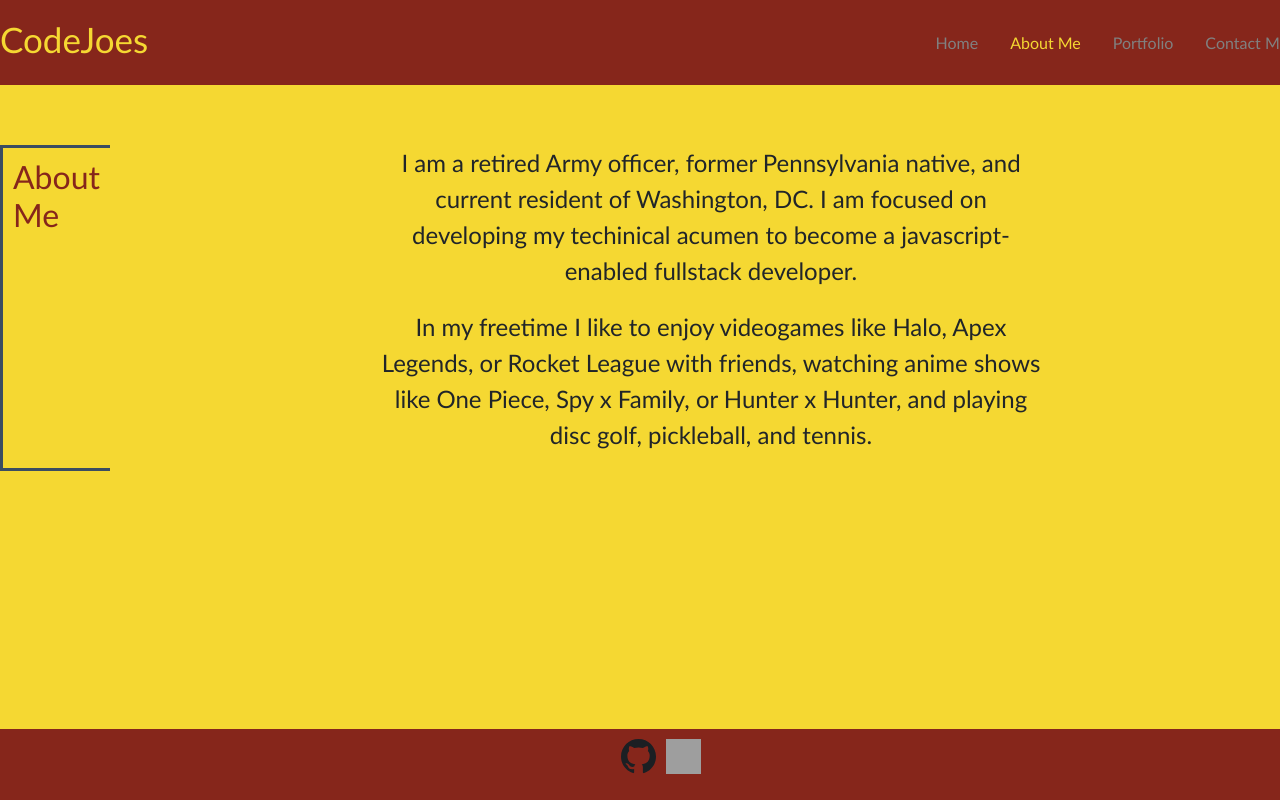
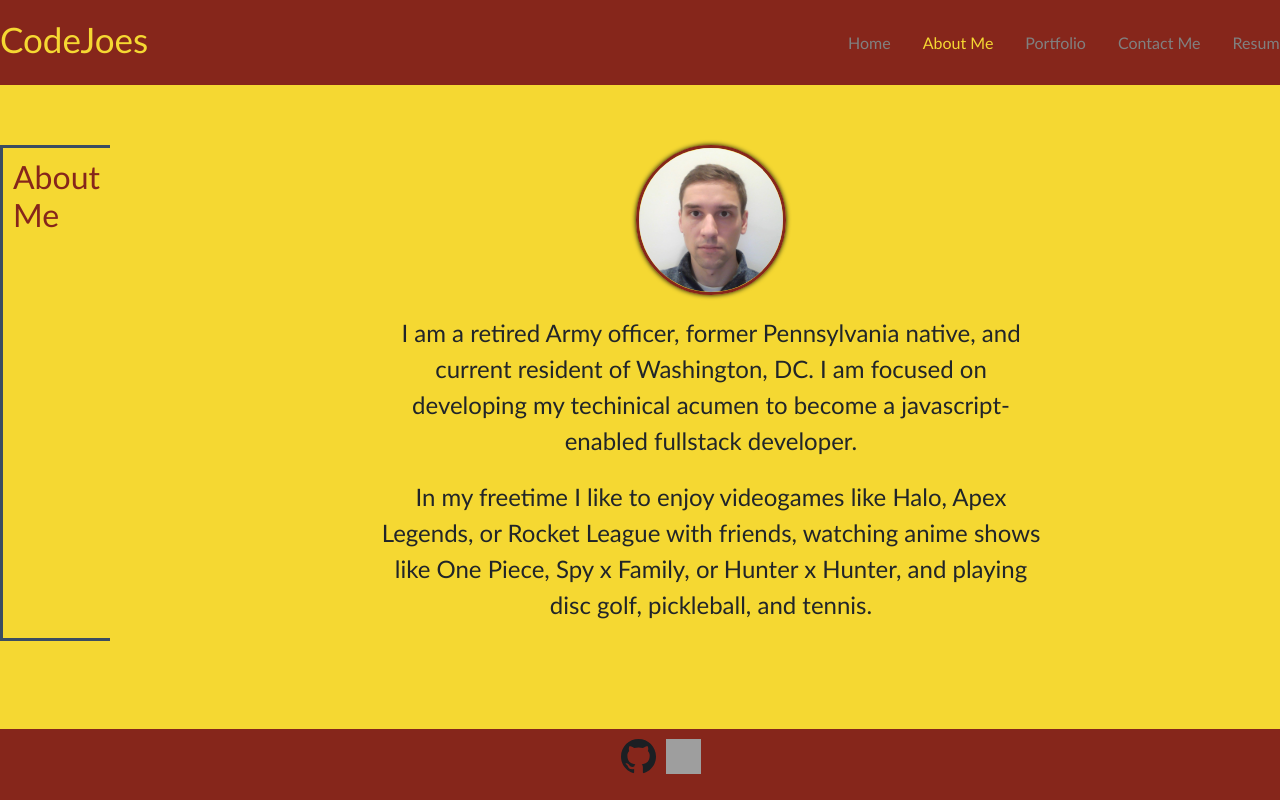
Before and after one commit to codejoes/react-portfolio, a React (Create React App) app: page /about in a window 1280 px wide. Shown: the top 800 px of the page. Built offline with nearby package versions, Linux system fonts and the light colour scheme; grey boxes are pictures that could not be loaded.

Commit message:
add profile photo, add resume tab

```diff
--- a/src/App.css
+++ b/src/App.css
@@ -160,6 +160,14 @@ article {
   font-size: 24px;
 }
 
+.about-me ul li img {
+  height: 150px;
+  width: 150px;
+  border-radius: 50%;
+  border: solid 3px var(--brick-red);
+  box-shadow: 0px 0px 5px black;
+}
+
 .work {
   display: flex;
   padding-bottom: 50px;
@@ -270,10 +278,6 @@ footer img:hover {
   opacity: .5;
 }
 
-.special-link {
-  font-family: Impact, Haettenschweiler, 'Arial Narrow Bold', sans-serif;
-}
-
 /* Ensures Screen Readability At Less Than 768px */
 
 @media screen and (max-width: 768px) {
--- a/src/components/Navbar.js
+++ b/src/components/Navbar.js
@@ -19,6 +19,9 @@ const Navbar = () => {
           <NavLink to="/contact" activeStyle>
             Contact Me
           </NavLink>
+          <NavLink to="/resume" activeStyle>
+            Resume
+          </NavLink>
         </NavMenu>
       </Nav>
     </>
--- a/src/pages/About.js
+++ b/src/pages/About.js
@@ -6,6 +6,9 @@ const About = () => {
       <h2>About Me</h2>
 
       <ul>
+        <li>
+          <img src="./images/profile-photo.jpg" alt="photo-of-developer" />
+        </li>
         <li>
           I am a retired Army officer, former Pennsylvania native, and current
           resident of Washington, DC. I am focused on developing my techinical
```
Also changed, not shown: public/images/profile-photo.jpg (added).
